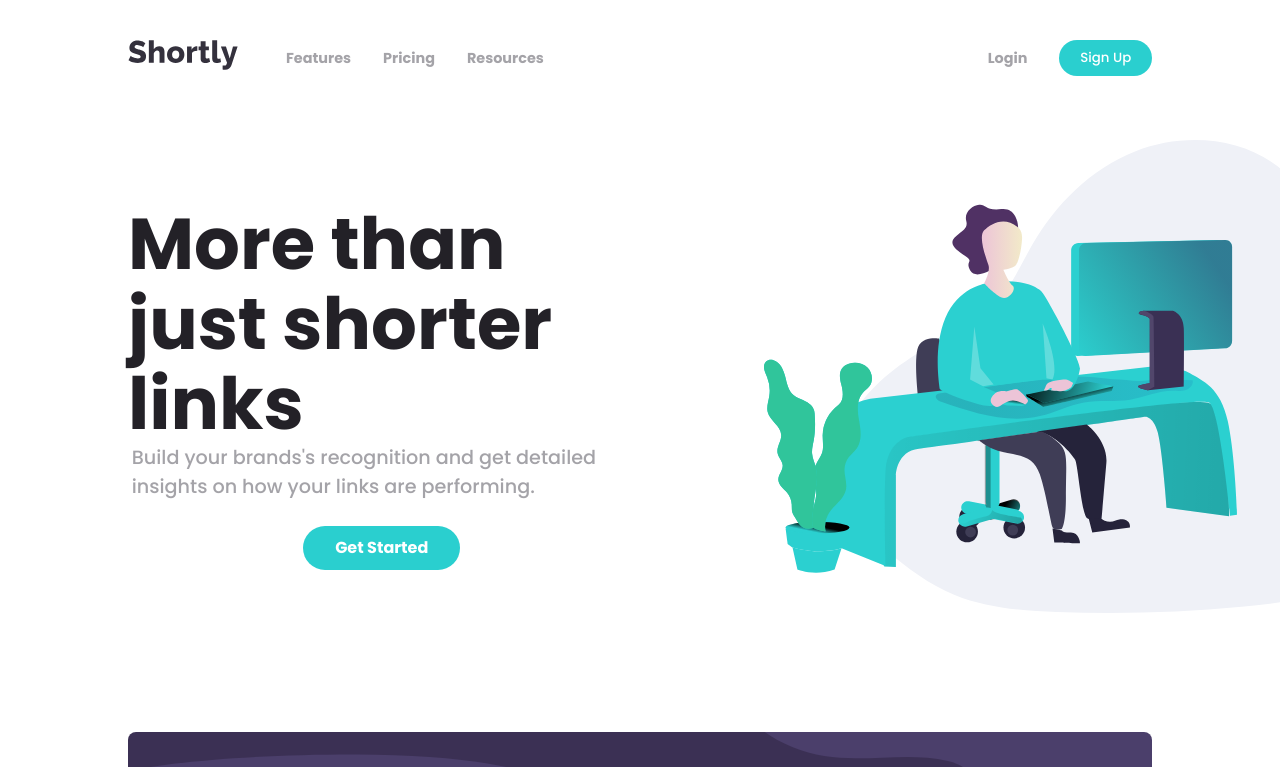
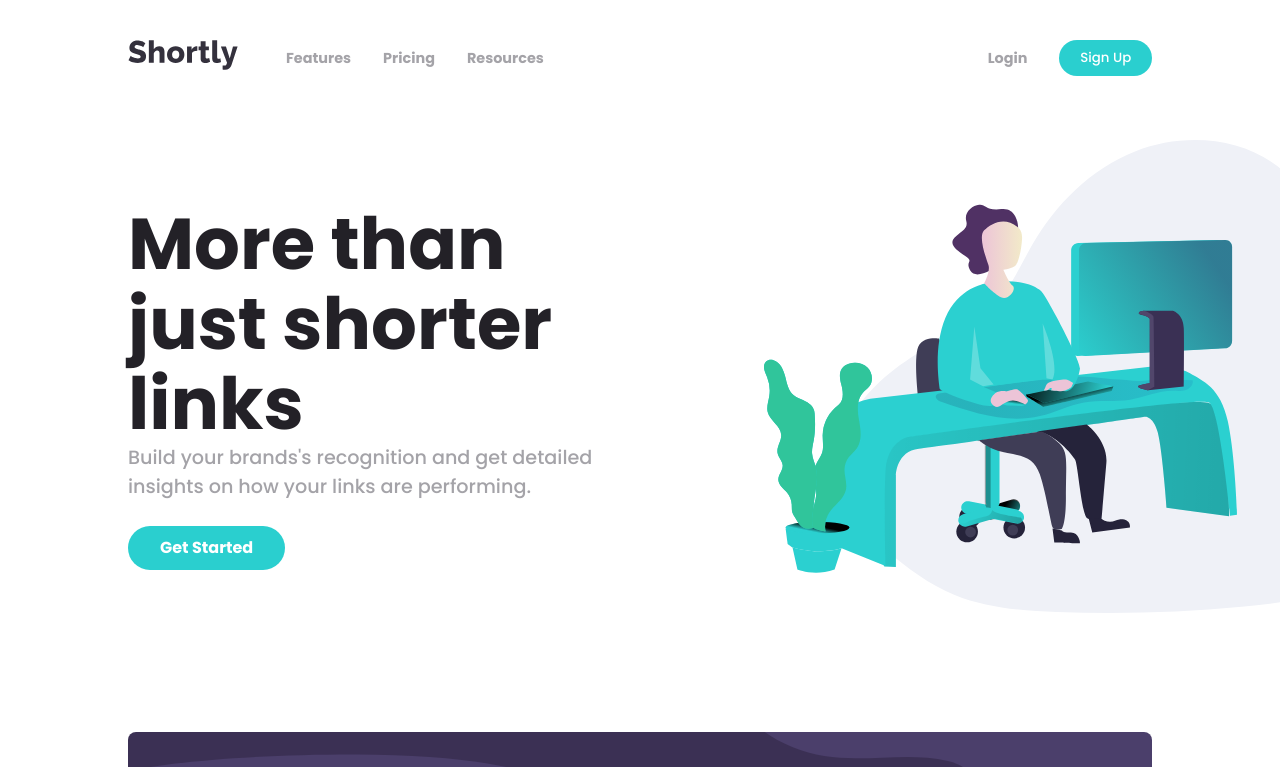
Before and after one commit to JooseMM/frontendMentor-url-shortening, a React (Create React App) app: page / in a window 1280 px wide. Shown: the top 767 px of the page. Built offline with nearby package versions, Linux system fonts and the light colour scheme.

Commit message:
Fixed hero weird margin on the left

```diff
--- a/src/Components/Home/Home.css
+++ b/src/Components/Home/Home.css
@@ -47,6 +47,7 @@
     flex-direction: row-reverse;
   }
   .hero-text {
+    display: block;
     margin-left: 10vw;
     margin-top: 15vh;
     text-align: left;
```
